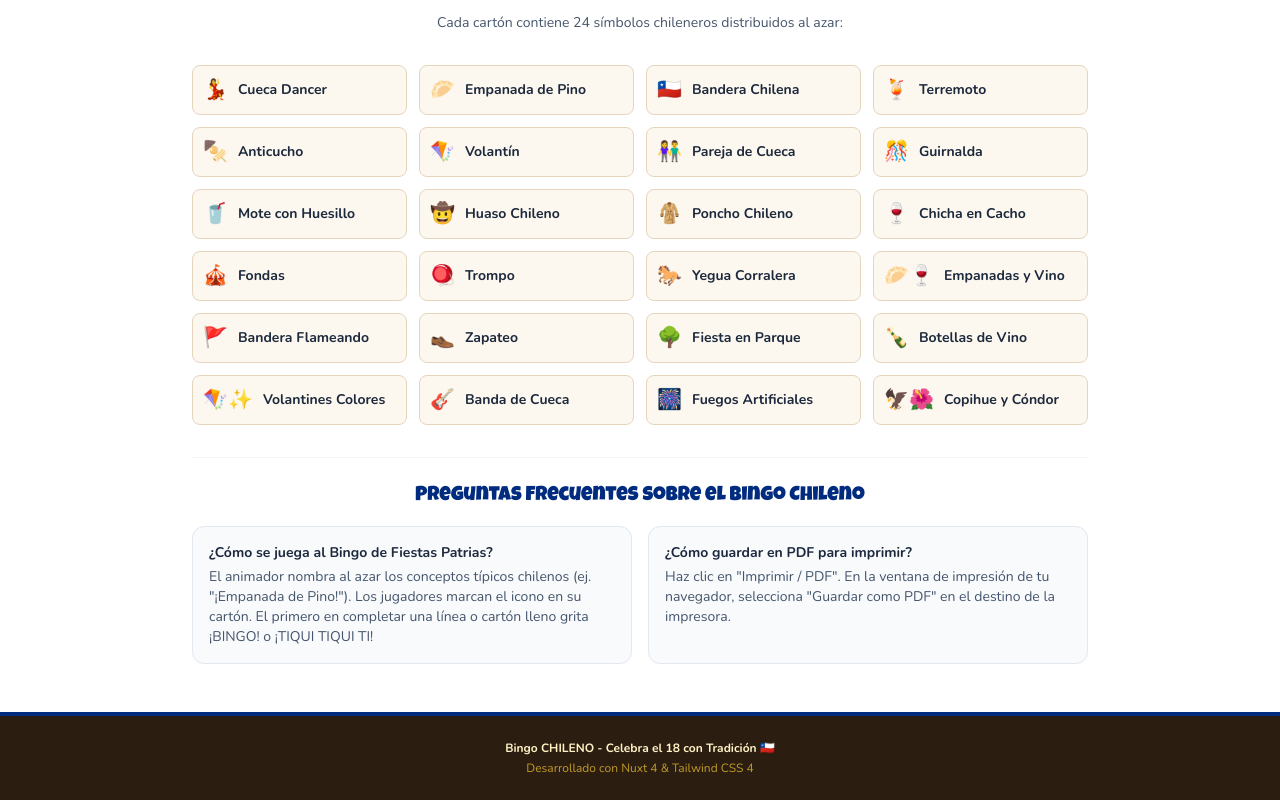
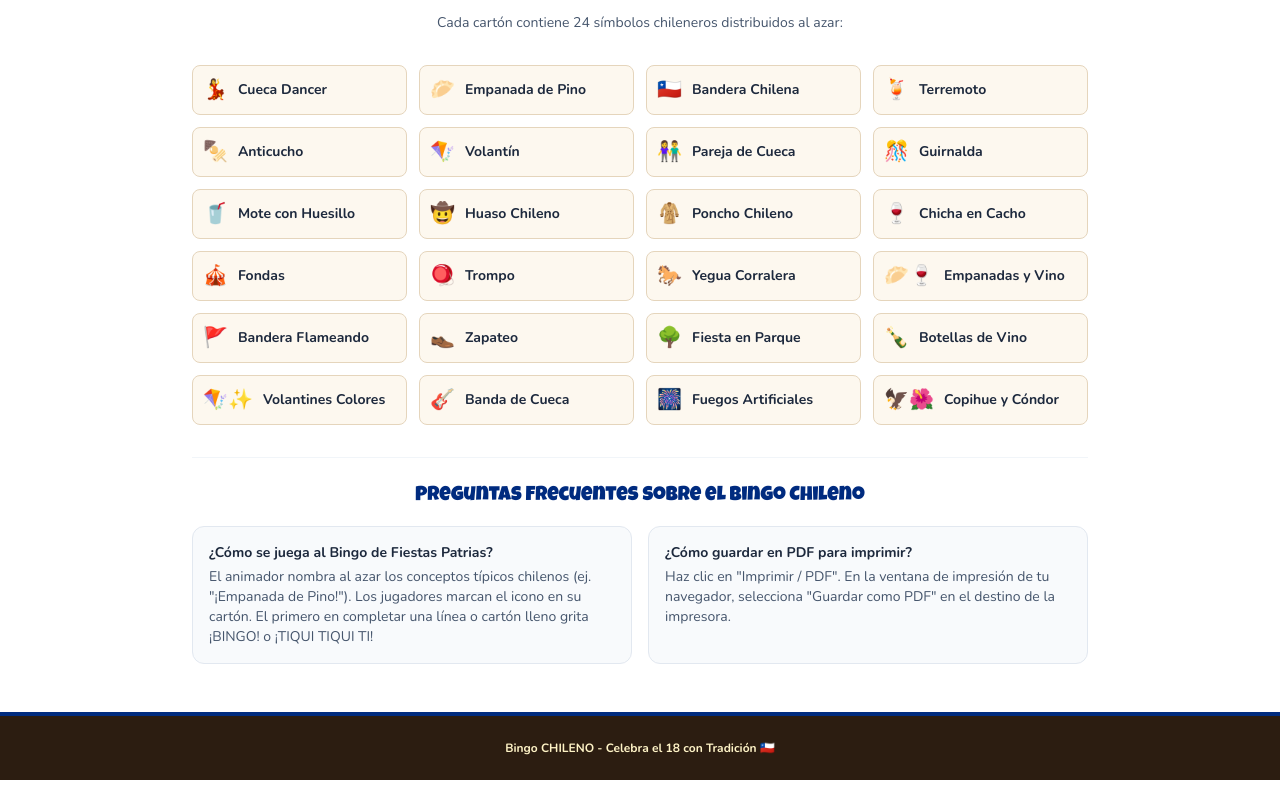
Before and after one commit to jofrabarrientos/bingo, a Nuxt app: page / in a window 1280 px wide. Shown: the part 2355-3155 px from the top of the page. Built offline with nearby package versions, Linux system fonts and the light colour scheme.

Commit message:
quita frase que no quiero

```diff
--- a/app/pages/index.vue
+++ b/app/pages/index.vue
@@ -188,7 +188,6 @@
     <!-- FOOTER (Se oculta al imprimir) -->
     <footer class="print:hidden bg-[#2c1d11] text-amber-100 py-6 text-center text-xs border-t-4 border-[#002b7f]">
       <p class="font-bold">Bingo CHILENO - Celebra el 18 con Tradición 🇨🇱</p>
-      <p class="text-amber-300/70 mt-1">Desarrollado con Nuxt 4 & Tailwind CSS 4</p>
     </footer>
   </div>
 </template>
```
